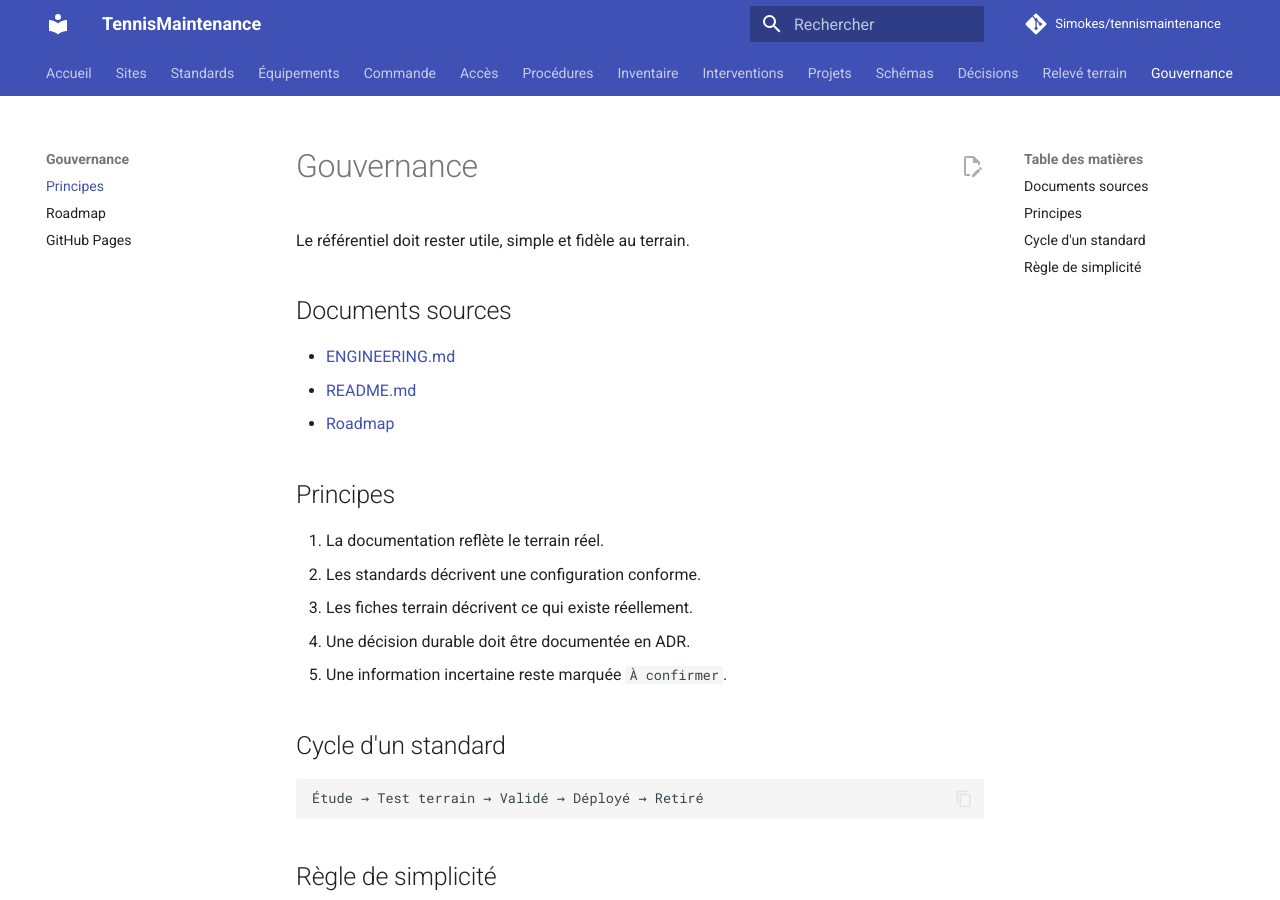
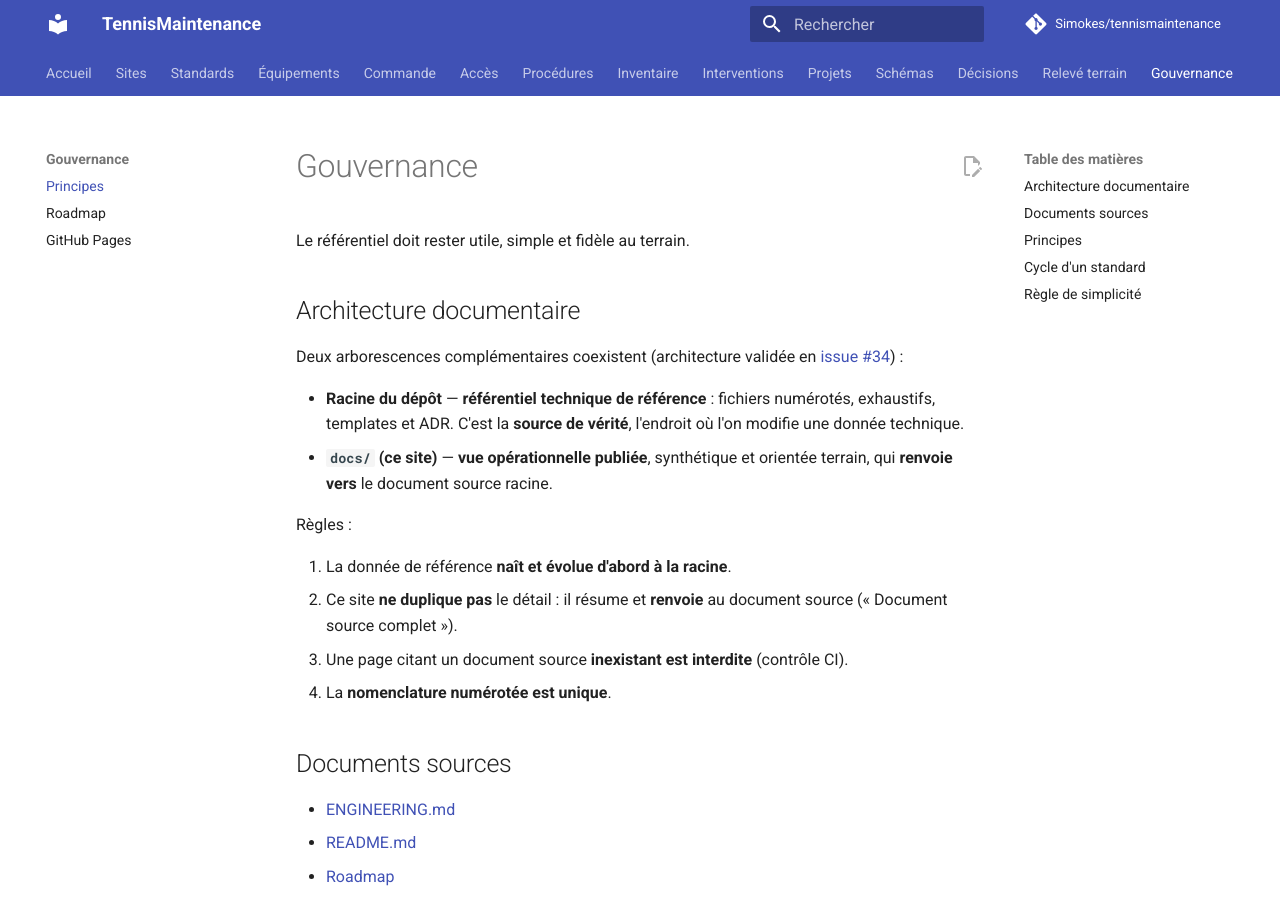
Before and after one commit to Simokes/tennismaintenance, an MkDocs documentation site: the page built from docs/gouvernance.md, in a window 1280 px wide and 900 px high. Built offline with MkDocs 1.6.1 and Material for MkDocs 9.7.7, drawn with Linux system fonts in a browser that asks for light colours; comment, search, counter and statistics services are not loaded.

Commit message:
docs(archi): formaliser la séparation référentiel / publication (Option 3) (#44)
Documente les deux arborescences et leurs rôles (issue #34, Option 3
validée) dans le README racine et docs/gouvernance.md :
- racine = référentiel technique de référence (source de vérité) ;
- docs/ = vue opérationnelle publiée qui renvoie vers la source ;
- 4 règles (source d'abord, pas de duplication, lien source obligatoire
  et valide, nomenclature unique).

Documentation seule, aucun contenu technique déplacé. Build --strict vert
(validation durcie #31 incluse).

Closes #40

Co-authored-by: Claude Opus 4.8 <noreply@anthropic.com>

```diff
--- a/docs/gouvernance.md
+++ b/docs/gouvernance.md
@@ -1,6 +1,20 @@
 # Gouvernance
 
 Le référentiel doit rester utile, simple et fidèle au terrain.
+
+## Architecture documentaire
+
+Deux arborescences complémentaires coexistent (architecture validée en [issue #34](https://github.com/Simokes/tennismaintenance/issues/34)) :
+
+- **Racine du dépôt** — **référentiel technique de référence** : fichiers numérotés, exhaustifs, templates et ADR. C'est la **source de vérité**, l'endroit où l'on modifie une donnée technique.
+- **`docs/` (ce site)** — **vue opérationnelle publiée**, synthétique et orientée terrain, qui **renvoie vers** le document source racine.
+
+Règles :
+
+1. La donnée de référence **naît et évolue d'abord à la racine**.
+2. Ce site **ne duplique pas** le détail : il résume et **renvoie** au document source (« Document source complet »).
+3. Une page citant un document source **inexistant est interdite** (contrôle CI).
+4. La **nomenclature numérotée est unique**.
 
 ## Documents sources
 
```
Also changed, not shown: README.md (+16 -0 lines).
